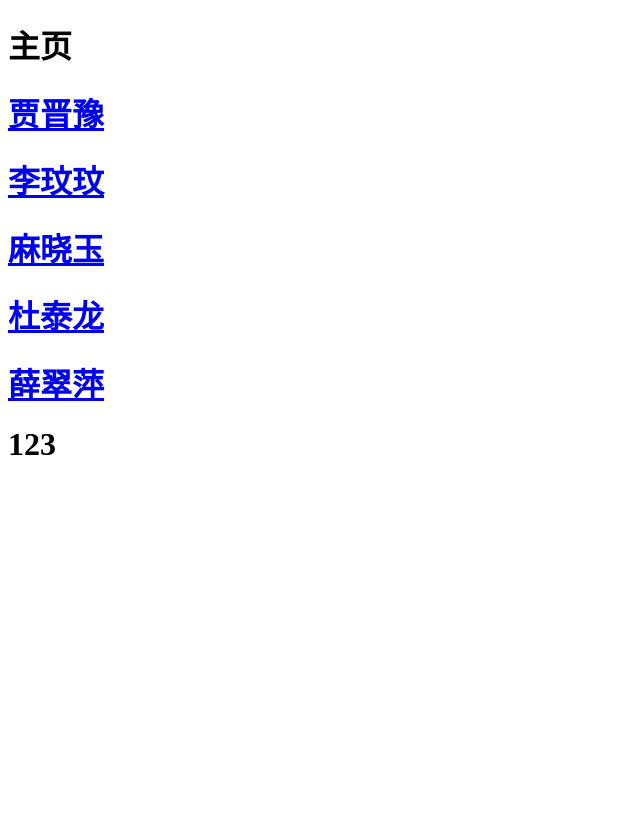
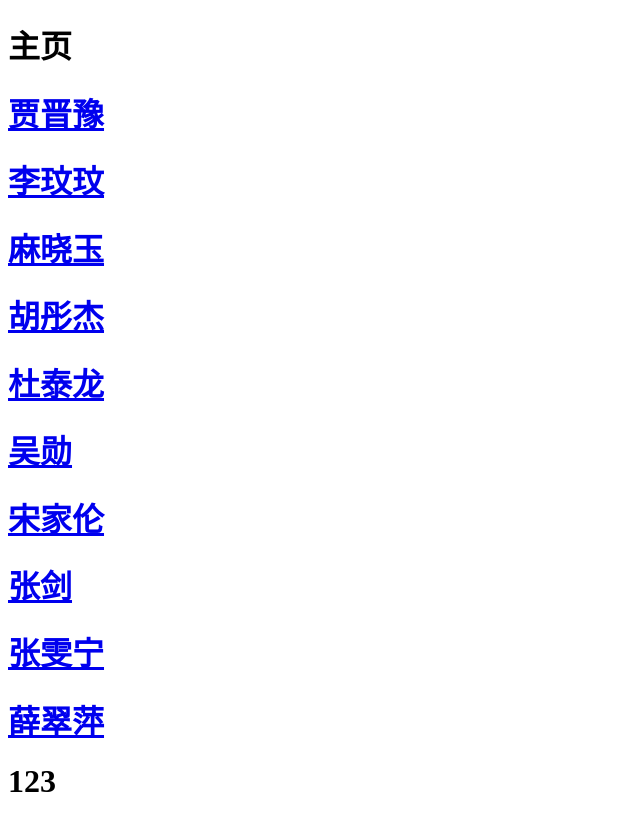
Before and after one commit to z-sunshine1128/web27, a Django app: page / in a window 1280 px wide. Shown: the whole page, without its empty margins (0-640 px from the left). Before the commit the page ends 455 px from the top, so only its background shows below. Run offline with Django 3.2, Linux system fonts and the light colour scheme.

Commit message:
张雯宁

```diff
--- a/hutongjie/urls.py
+++ b/hutongjie/urls.py
@@ -5,7 +5,5 @@ from . import views
 app_name = "hutongjie"
 
 urlpatterns = [
-
     path('index/',views.index,name="index")
-
 ]
--- a/templates/index.html
+++ b/templates/index.html
@@ -9,12 +9,16 @@
 
 <h1>主页</h1>
 
-<h1><a href="{% url 'jiajinyu:index' %}">贾晋豫</a></h1>
+<h1><a href="{% url 'jiajinyu:index' %}">贾晋豫 </a></h1>
 
 <h1><a href="{% url 'liwenwen:index' %}">李玟玟</a></h1>
 <h1><a href="{% url 'xiaoyu:index' %}">麻晓玉</a></h1>
-
+<h1><a href="{% url 'hutongjie:index' %}">胡彤杰</a></h1>
 <h1><a href="{% url 'dutailong:index' %}">杜泰龙</a></h1>
+<h1><a href="{% url 'wuxun:index' %}">吴勋</a></h1>
+<h1><a href="{% url 'songjialun:index' %}">宋家伦</a></h1>
+<h1><a href="{% url 'zhangjian:index' %}">张剑</a></h1>
+<h1><a href="{% url 'zhangwenning:index' %}">张雯宁</a></h1>
 <h1><a href="{% url 'xuecuiping:index' %}">薛翠萍</a></h1>
 <h1>123</h1>
 
--- a/web27/urls.py
+++ b/web27/urls.py
@@ -23,5 +23,10 @@ urlpatterns = [
     path('liwenwen', include('liwenwen.urls')),
     path('xiaoyu', include('xiaoyu.urls')),
     path('dutailong', include('dutailong.urls')),
+    path('wuxun', include('wuxun.urls')),
+    path('hutongjie', include('hutongjie.urls')),
+    path('zhangjian', include('zhangjian.urls')),
+    path('zhangwenning', include('zhangwenning.urls')),
+    path('songjialun', include('songjialun.urls')),
     path('xuecuiping/', include('xuecuiping.urls')),
 ]
```
